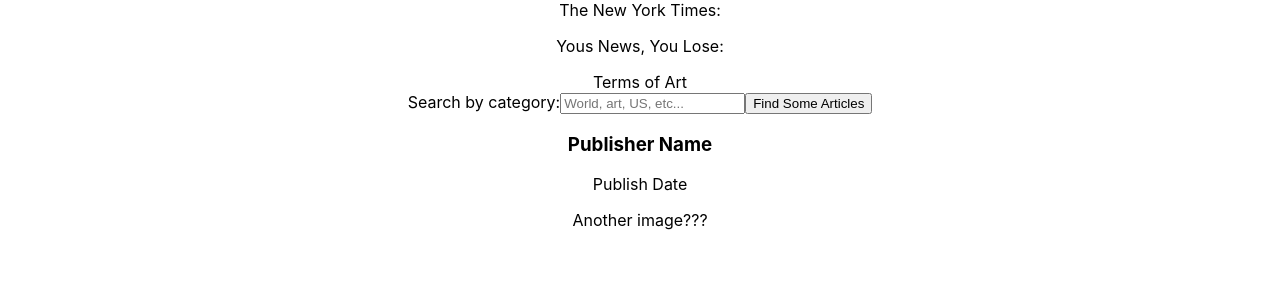
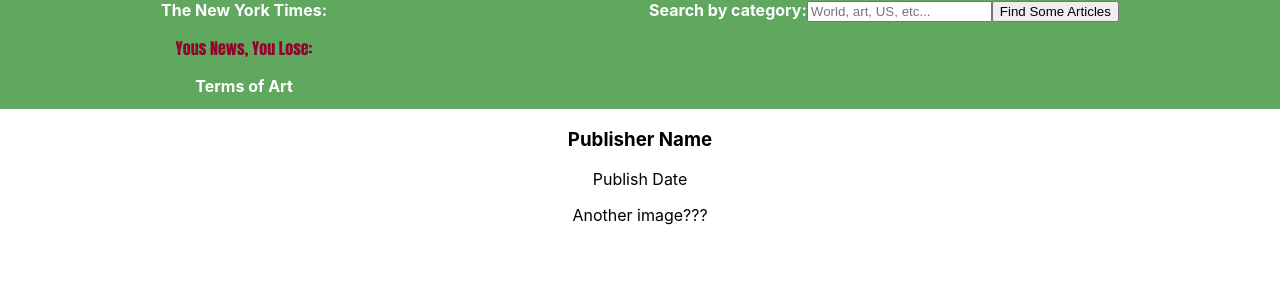
Before and after one commit to StevieAmb/yous-news-you-lose, a React (Create React App) app: page /article/1 in a window 1280 px wide. Shown: the top 300 px of the page. Built offline with nearby package versions, Linux system fonts and the light colour scheme; no server answers.

Commit message:
Add styling to navbar

```diff
--- a/src/NavBar.css
+++ b/src/NavBar.css
@@ -0,0 +1,14 @@
+nav {
+  background-color: rgb(96, 168, 96);
+  display: flex;
+  justify-content: space-around;
+  padding-bottom: 1%;
+  color: white;
+  font-weight: bold
+}
+
+.catch-phrase {
+  color: #93032E;
+  font-weight: bolder;
+  font-family: Impact, Haettenschweiler, 'Arial Narrow Bold', sans-serif
+}
```
